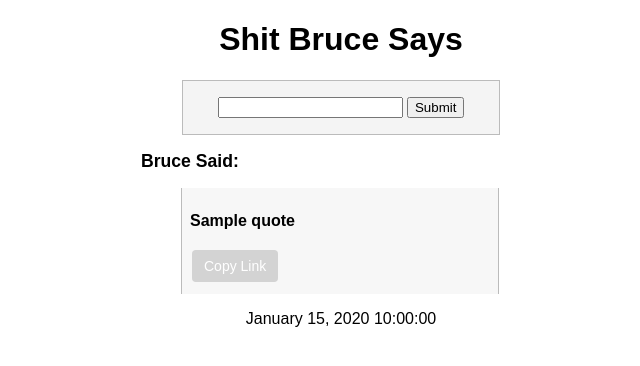
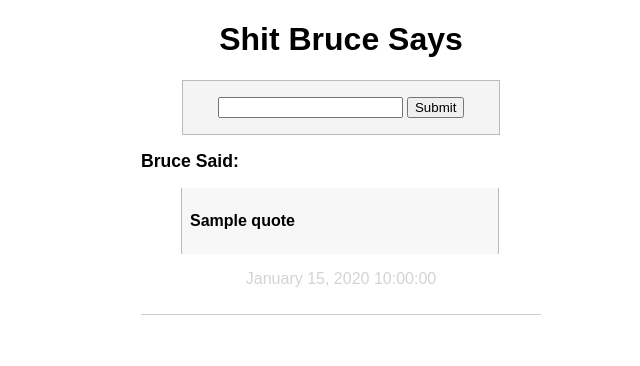
Before and after one commit to thekbb/shit-bruce-says, a Flask app: template templates/index.html in a window 1280 px wide. Shown: the top 366 px of the page, without its empty margins (299-939 px from the left). Run offline with Flask 3, Linux system fonts and the light colour scheme; the template is opened without the code that fills it: most values are stand-ins (such as "Sample title", 1, 10 or a date in 2020).

Commit message:
gray line between quotes

```diff
--- a/app.py
+++ b/app.py
@@ -44,4 +44,4 @@ def add_quote():
     return redirect(url_for('index'))
 
 if __name__ == '__main__':
-    app.run(debug=True)
+    app.run()
--- a/templates/index.html
+++ b/templates/index.html
@@ -7,18 +7,8 @@
         blockquote { border-left: #bbb 1px solid; border-right: #bbb 1px solid; padding: .5em; width: 300px; background-color: #f7f7f7; font-weight: bold; text-align: left }
         h2 { margin: 0; padding: 0; text-align: left; font-size: 1.1em;}
         .form { width: 300px; margin: 0 auto 1em auto; padding: 1em .5em; border: solid 1px #bbb; background-color: #f4f4f4}
-        .copy-button { background-color: #D3D3D3;
-                      border: none;
-                      color: white;
-                      padding: 8px 12px;
-                      text-align: center;
-                      text-decoration: none;
-                      display: inline-block;
-                      font-size: 14px;
-                      margin: 4px 2px;
-                      cursor: pointer;
-                      border-radius: 4px;
-                      }
+        .quote { border-bottom: 1px solid #ccc; margin-bottom: 10px; padding-bottom: 10px; }
+        .timestamp { color: #D3D3D3; cursor: pointer; }
     </style>
     <title>Shit Bruce says</title>
 </head>
@@ -33,30 +23,18 @@
     </div>
     <div class="quotes">
         {% for quote in quotes %}
+        <div class="quote">
             <h2>Bruce Said:</h2>
             <blockquote id="quote_{{ quote.quote_id }}">
                 <p>{{ quote.get('quote') }}</p>
-            <button class="copy-button" onclick="copyToClipboard('quote_{{ quote.quote_id }}')">Copy Link</button>
             </blockquote>
             {% if quote.timestamp %}
-        <p>{{ quote.timestamp.strftime("%B %d, %Y %H:%M:%S") }}</p>
+            <p class="timestamp" onclick="window.location.href='{{ quote.timestamp_link }}'">{{ quote.timestamp.strftime("%B %d, %Y %H:%M:%S") }}</p>
             {% endif %}
+        </div>
         {% endfor %}
     </div>
 </div>
 
-<script>
-    function copyToClipboard(elementId) {
-        var copyText = document.getElementById(elementId);
-        var textArea = document.createElement("textarea");
-        textArea.value = window.location.href.split('#')[0] + '#' + elementId;
-        document.body.appendChild(textArea);
-        textArea.select();
-        document.execCommand("copy");
-        document.body.removeChild(textArea);
-        alert("Link copied to clipboard!");
-    }
-</script>
-
 </body>
 </html>
```
Also changed, not shown: 1 other file. Lines whose indentation alone changed are shown as unchanged.
